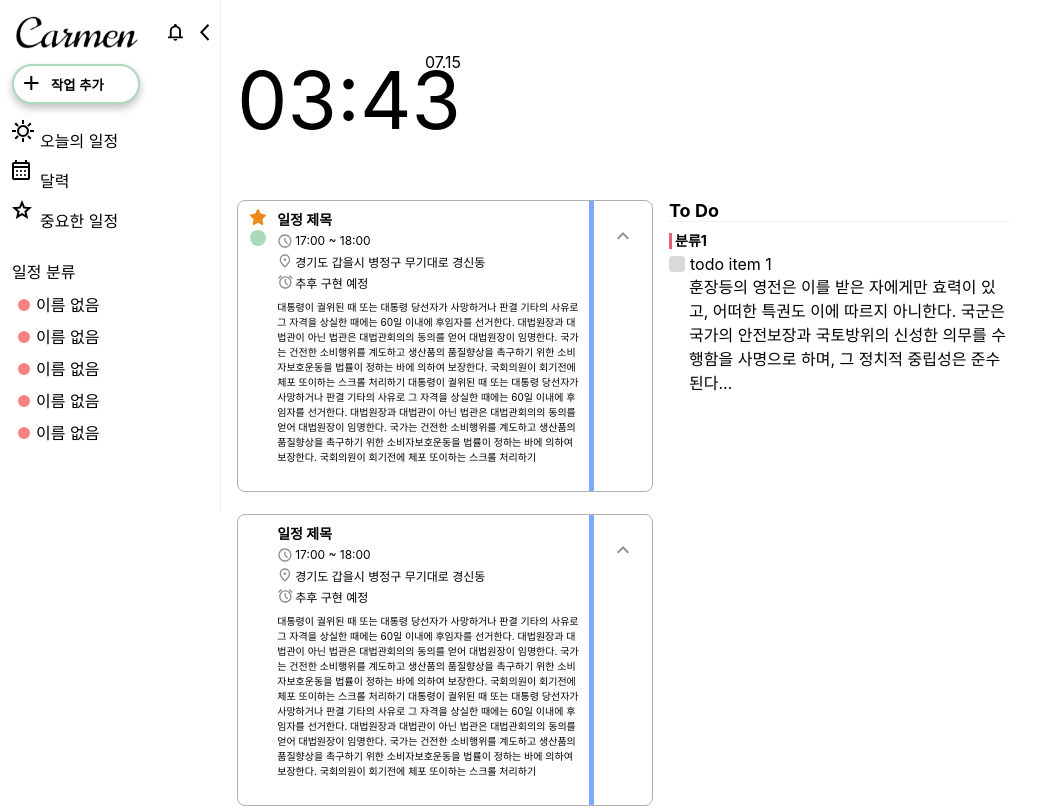
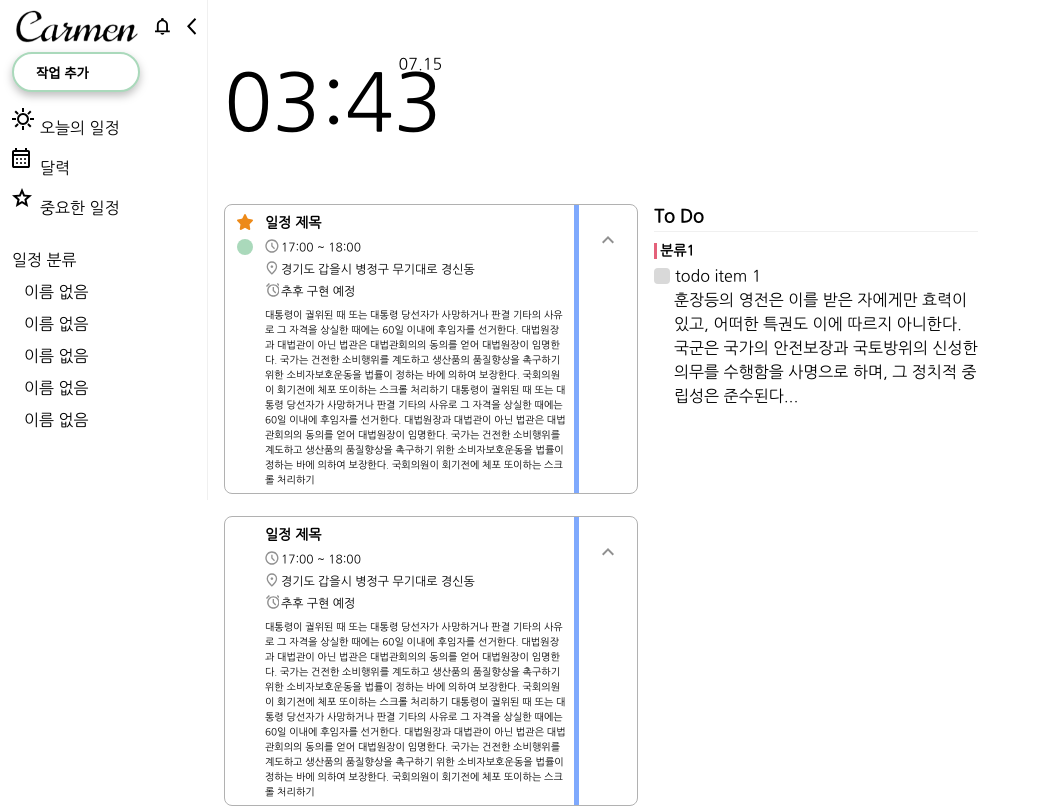
Before and after one commit to sangjin149/Carmen, a React (Create React App) app: page / in a window 1280 px wide. Shown: the top 808 px of the page, without its empty margins (0-1060 px from the left). Built offline with nearby package versions, Linux system fonts and the light colour scheme.

Commit message:
style: global style and font updated

```diff
--- a/craco.config.js
+++ b/craco.config.js
@@ -9,6 +9,7 @@ module.exports = {
             "@assets": path.resolve(__dirname, "src/assets"),
             "@icons": path.resolve(__dirname, "src/assets/icons"),
             "@ui": path.resolve(__dirname, "src/ui"),
+            "@styles": path.resolve(__dirname, "src/styles"),
         },
     },
 };
--- a/jsconfig.json
+++ b/jsconfig.json
@@ -7,7 +7,8 @@
             "@pages": ["./src/pages"],
             "@assets": ["./src/assets"],
             "@icons": ["./src/assets/icons"],
-            "@ui": ["./src/ui"]
+            "@ui": ["./src/ui"],
+            "@styles": ["./src/styles"]
         }
     }
 }
--- a/src/index.js
+++ b/src/index.js
@@ -1,17 +1,18 @@
-import React from 'react';
-import ReactDOM from 'react-dom/client';
-import './index.css';
-import App from './App';
-import reportWebVitals from './reportWebVitals';
+import React from "react";
+import ReactDOM from "react-dom/client";
+import "./index.css";
+import App from "./App";
+import reportWebVitals from "./reportWebVitals";
+import FontStyles from "@styles/fontStyles";
+import GlobalStyle from "@styles/GlobalStyle";
 
-const root = ReactDOM.createRoot(document.getElementById('root'));
+const root = ReactDOM.createRoot(document.getElementById("root"));
 root.render(
-  <React.StrictMode>
-    <App />
-  </React.StrictMode>
+    <React.StrictMode>
+        <FontStyles />
+        <GlobalStyle />
+        <App />
+    </React.StrictMode>
 );
 
-// If you want to start measuring performance in your app, pass a function
-// to log results (for example: reportWebVitals(console.log))
-// or send to an analytics endpoint. Learn more: https://bit.ly/CRA-vitals
 reportWebVitals();
--- /dev/null
+++ b/src/styles/GlobalStyle.jsx
@@ -0,0 +1,30 @@
+import { createGlobalStyle } from "styled-components";
+
+const GlobalStyle = createGlobalStyle`
+  *, *::before, *::after {
+    box-sizing: border-box;
+  }
+
+  body {
+    font-family: "NanumGothic";
+    line-height: 1.5;
+  }
+
+  h2, p {
+    margin: 0;
+  }
+
+  h2 {
+    font-size: 1.5rem;
+  }
+
+  p {
+    font-size: 1rem;
+  }
+
+  ul, li {
+    list-style: none;
+  }
+`;
+
+export default GlobalStyle;
--- /dev/null
+++ b/src/styles/fontStyles.js
@@ -0,0 +1,19 @@
+import { createGlobalStyle } from "styled-components";
+import NanumGothic from "./fonts/NanumGothic.woff";
+import NanumSquareB from "./fonts/NanumSquareB.woff";
+
+const FontStyles = createGlobalStyle`
+
+@font-face {
+  font-family: 'NanumGothic';
+  src: url(${NanumGothic}) format('woff'),
+
+}
+
+@font-face {
+    font-family: 'NanumSquareB';
+    src: url(${NanumSquareB}) format('woff');
+}
+`;
+
+export default FontStyles;
```
Also changed, not shown: src/styles/fonts/NanumGothic.woff (added), src/styles/fonts/NanumSquareB.woff (added).
